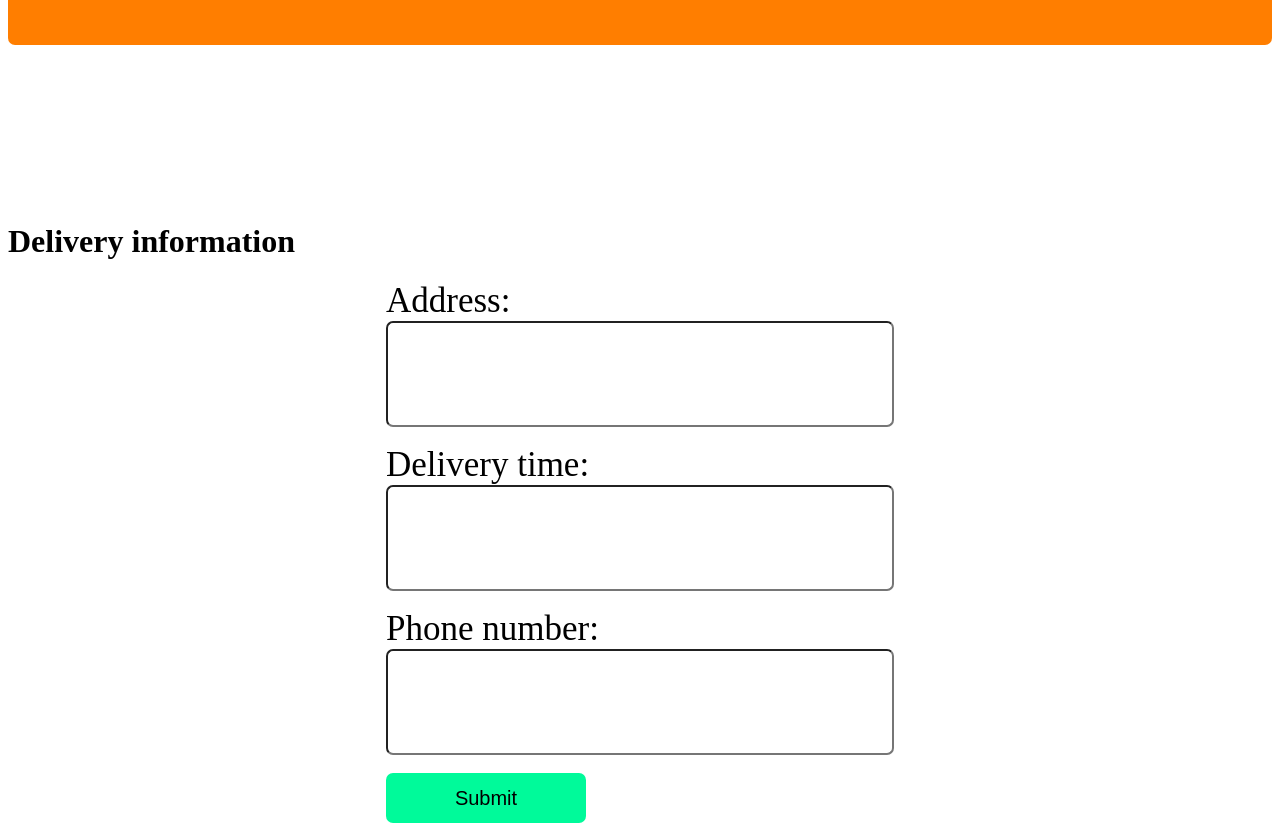
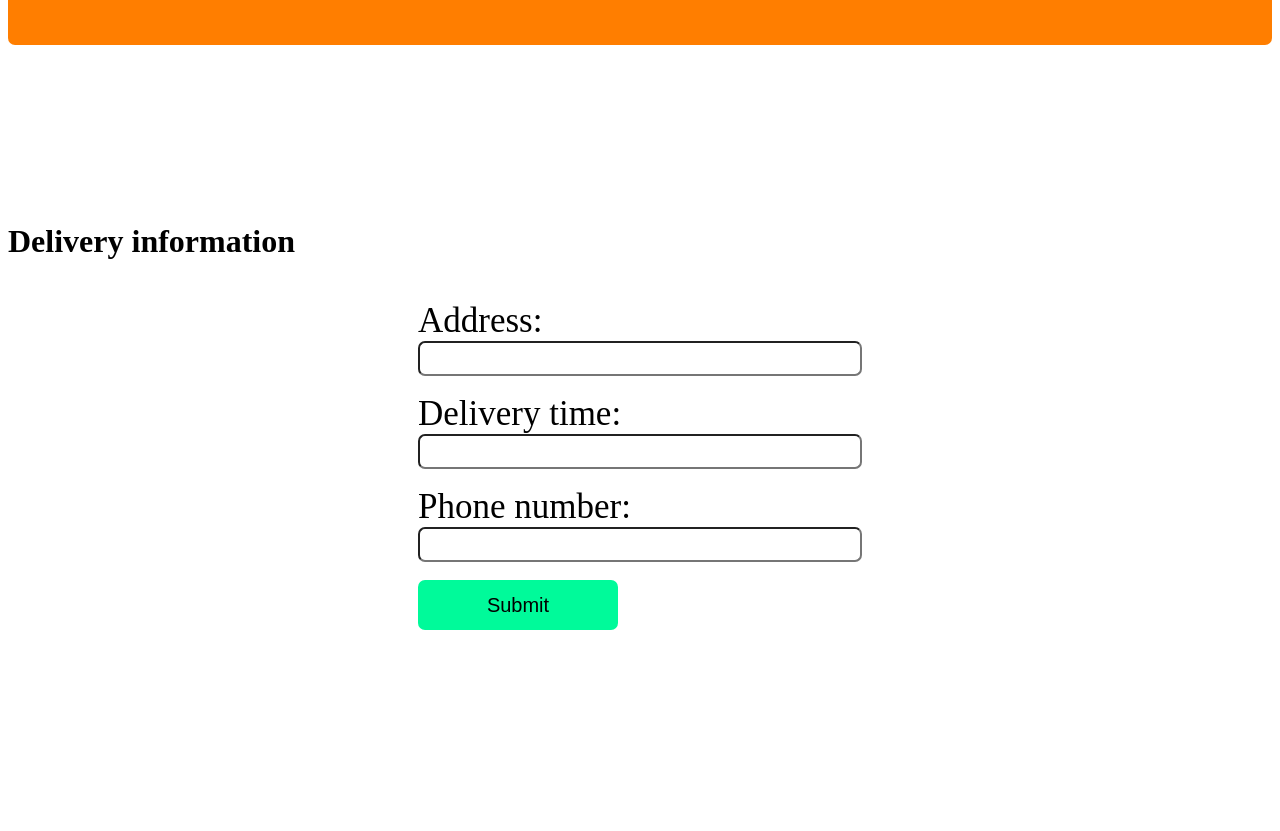
Before and after one commit to codeville-2024/food-delivery, a plain HTML site: page delivery.html in a window 1280 px wide. Shown: the part 113-944 px from the top of the page. After the commit the page ends 800 px from the top, so only its background shows below. Drawn offline with Linux system fonts and the light colour scheme.

Commit message:
Fixed form UI

```diff
--- a/delivery.html
+++ b/delivery.html
@@ -22,7 +22,7 @@
     <h1>Delivery information</h1>
     <section id="cent">
       <div id="order-info"></div>
-      <form action="/action_page.php">
+      <form id="delivery-form" action="/action_page.php">
         <label for="fname"> <span class="add">Address:</span></label
         ><br />
         <input type="text" id="fname" name="fname" /><br /><br />
--- a/style.css
+++ b/style.css
@@ -103,6 +103,9 @@
 #info {
   min-block-size: 500px;
 }
+#delivery-form {
+  padding: 20px;
+}
 #sub {
   background-color: mediumspringgreen;
   width: 200px;
@@ -112,20 +115,20 @@
   font-size: 20px;
 }
 #fname {
-  width: 500px;
-  height: 100px;
+  width: 400px;
+  padding: 10px 20px;
   border-radius: 7px;
   font-size: 10px;
 }
 #lname {
-  width: 500px;
-  height: 100px;
+  width: 400px;
+  padding: 10px 20px;
   border-radius: 7px;
   font-size: 10px;
 }
 #phnum {
-  width: 500px;
-  height: 100px;
+  width: 400px;
+  padding: 10px 20px;
   align-items: center;
   border-radius: 7px;
   font-size: 10px;
@@ -138,7 +141,7 @@
   font-size: 35px;
 }
 #order-img {
-  width: 200px;
+  width: 500px;
 }
 
 #order-text {
```
Also changed, not shown: menu.html (+1 -0 lines).
